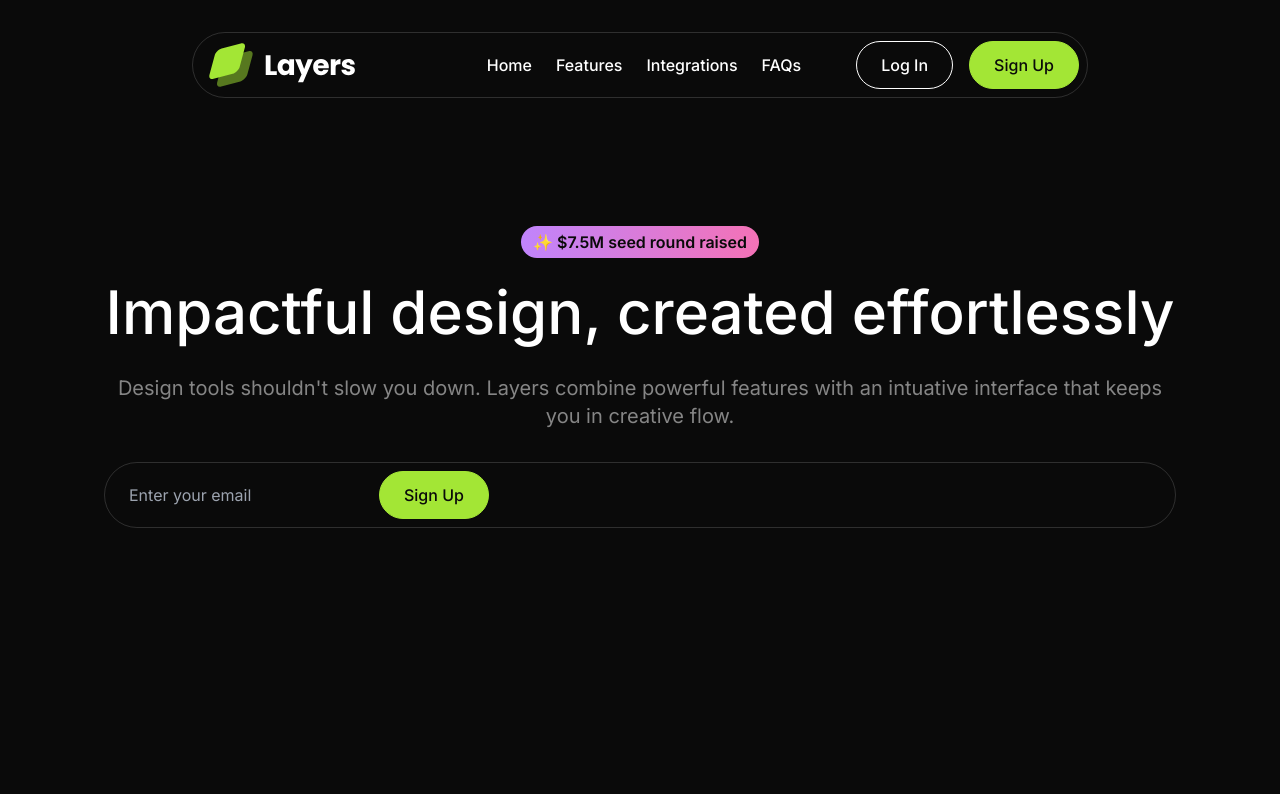
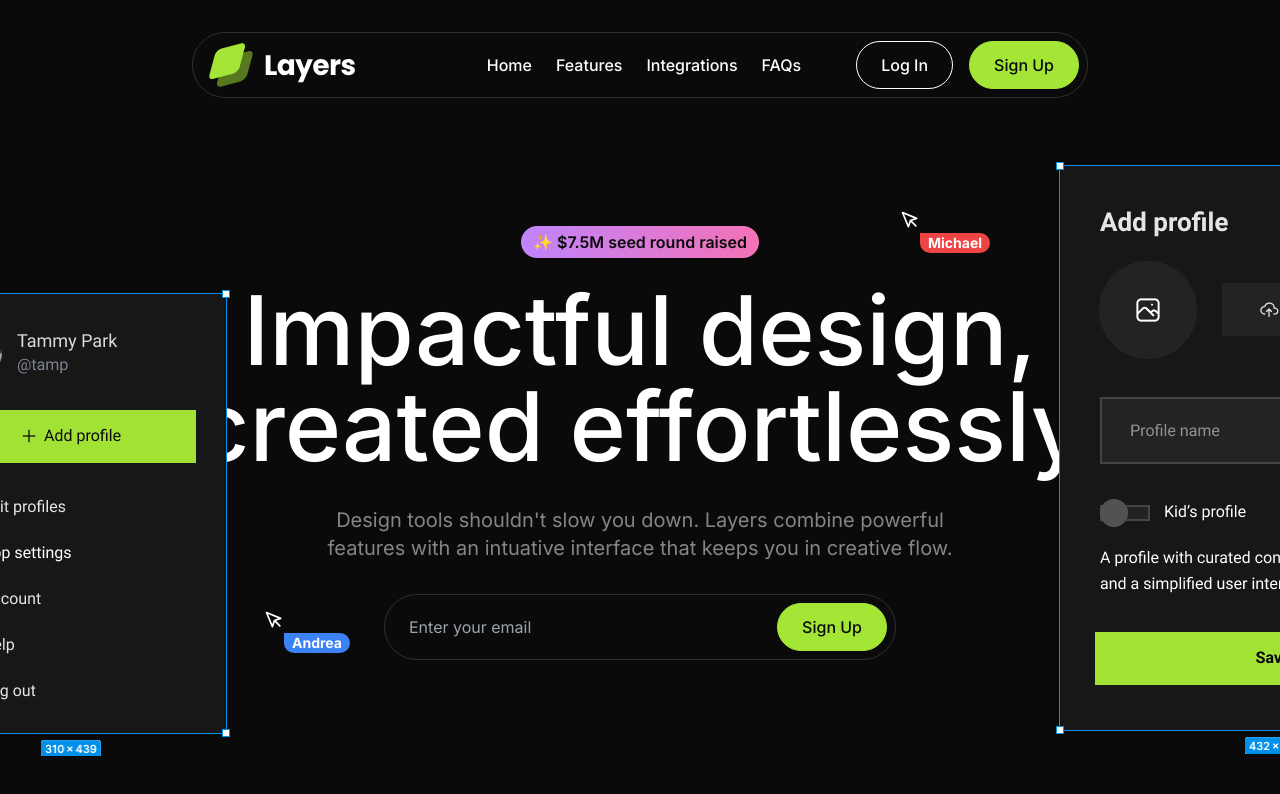
Before and after one commit to chirraaggggg/Modern-SaaS-Landing-Page, a Next.js app: page / in a window 1280 px wide. Shown: the top 794 px of the page. Built offline with nearby package versions, Linux system fonts and the light colour scheme.

Commit message:
hero section for tablet and desktop

```diff
--- /dev/null
+++ b/src/components/Pointer.tsx
@@ -0,0 +1,37 @@
+import { twMerge } from "tailwind-merge";
+
+export default function Pointer(props: {
+  name: string;
+  color?: "red" | "blue";
+}) {
+  const { name, color } = props;
+  return (
+    <div className="relative">
+      <svg
+        xmlns="http://www.w3.org/2000/svg"
+        width="24"
+        height="24"
+        viewBox="0 0 24 24"
+        fill="none"
+        stroke="currentColor"
+        strokeWidth="2"
+        strokeLinecap="round"
+        strokeLinejoin="round"
+        className="feather feather-mouse-pointer text-white size-5"
+      >
+        <path d="M3 3l7.07 16.97 2.51-7.39 7.39-2.51L3 3z"></path>
+        <path d="M13 13l6 6"></path>
+      </svg>
+      <div className="absolute top-full left-full">
+        <div
+          className={twMerge(
+            "inline-flex rounded-full font-bold text-sm bg-blue-500 px-2 rounded-tl-none",
+            color === "red" && "bg-red-500",
+          )}
+        >
+          {name}
+        </div>
+      </div>
+    </div>
+  );
+}
--- a/src/sections/Hero.tsx
+++ b/src/sections/Hero.tsx
@@ -1,26 +1,42 @@
 import Button from "@/components/Button";
+import designExample1Image from "@/assets/images/design-example-1.png";
+import designExample2Image from "@/assets/images/design-example-2.png";
+import Image from "next/image";
+import Pointer from "@/components/Pointer";
 
 export default function Hero() {
   return (
-    <section className="py-24">
-      <div className="container">
+    <section className="py-24 overflow-hidden">
+      <div className="container relative">
+        <div className="absolute -left-32 top-16 hidden lg:block">
+          <Image src={designExample1Image} alt="Design example 1 image" />
+        </div>
+        <div className="absolute -right-64 -top-16 hidden lg:block">
+            <Image src={designExample2Image} alt="Design example 2 image" />
+        </div>
+        <div className="absolute left-56 top-96 hidden lg:block">
+            <Pointer name="Andrea" />
+        </div>
+        <div className="absolute right-80 -top-4 hidden lg:block">
+            <Pointer name="Michael" color="red" />
+        </div>
         <div className="flex justify-center">
           <div className="inline-flex py-1 px-3 bg-gradient-to-r from-purple-400 to-pink-400 rounded-full text-neutral-950 font-semibold">
             ✨ $7.5M seed round raised
           </div>
         </div>
-        <h1 className="text-6xl font-medium text-center mt-6">
+        <h1 className="text-6xl md:text-7xl lg:text-8xl font-medium text-center mt-6">
           Impactful design, created effortlessly
         </h1>
-        <p className="text-center text-xl text-white/50 mt-8">
+        <p className="text-center text-xl text-white/50 mt-8 max-w-2xl mx-auto">
           Design tools shouldn't slow you down. Layers combine powerful features
           with an intuative interface that keeps you in creative flow.
         </p>
-        <form className="flex border border-white/15 rounded-full p-2 mt-8">
+        <form className="flex border border-white/15 rounded-full p-2 mt-8 max-w-lg mx-auto overflow-hidden">
           <input
             type="email"
             placeholder="Enter your email"
-            className="bg-transparent flex px-4"
+            className="bg-transparent flex px-4 md:flex-1"
           />
           <Button
             type="submit"
```
